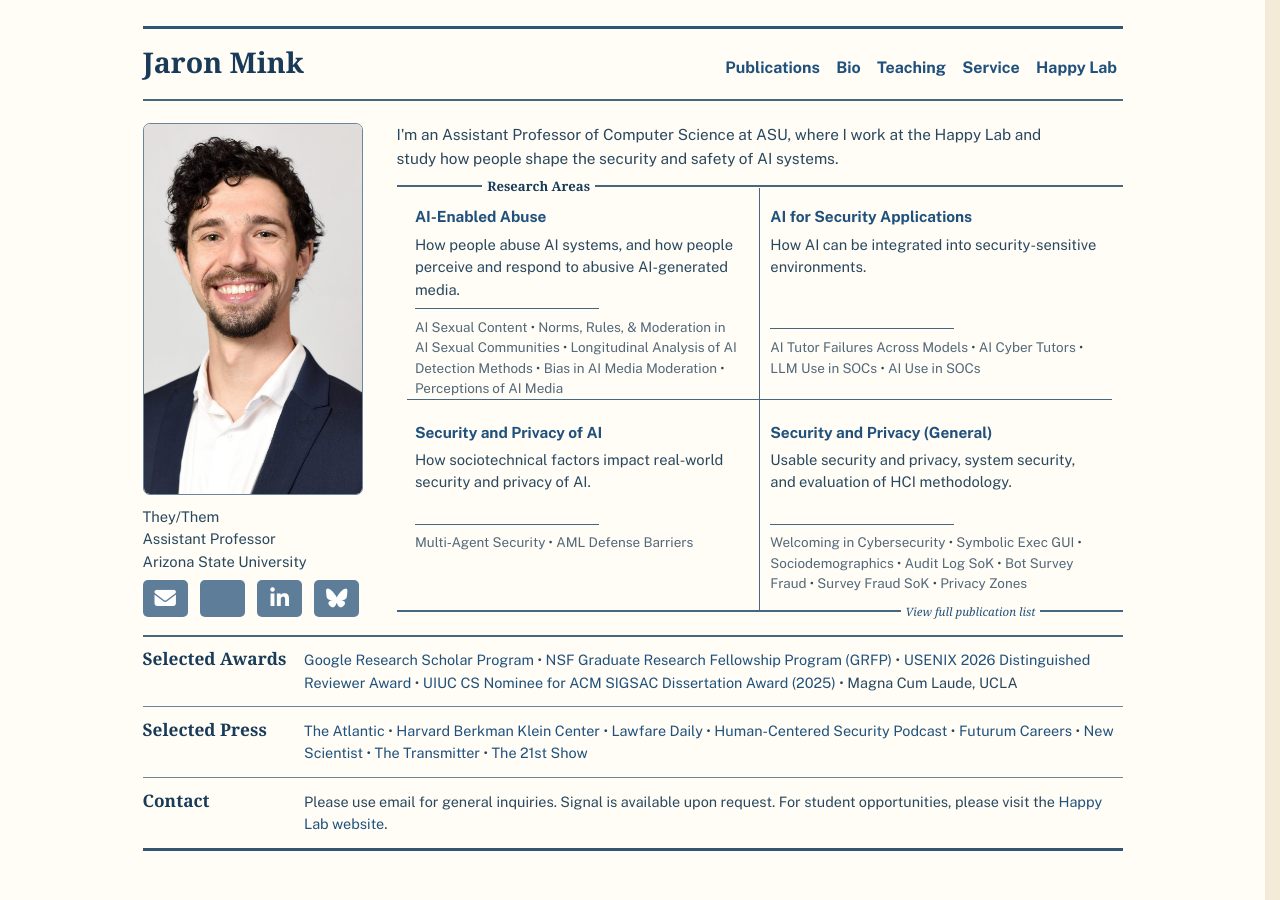
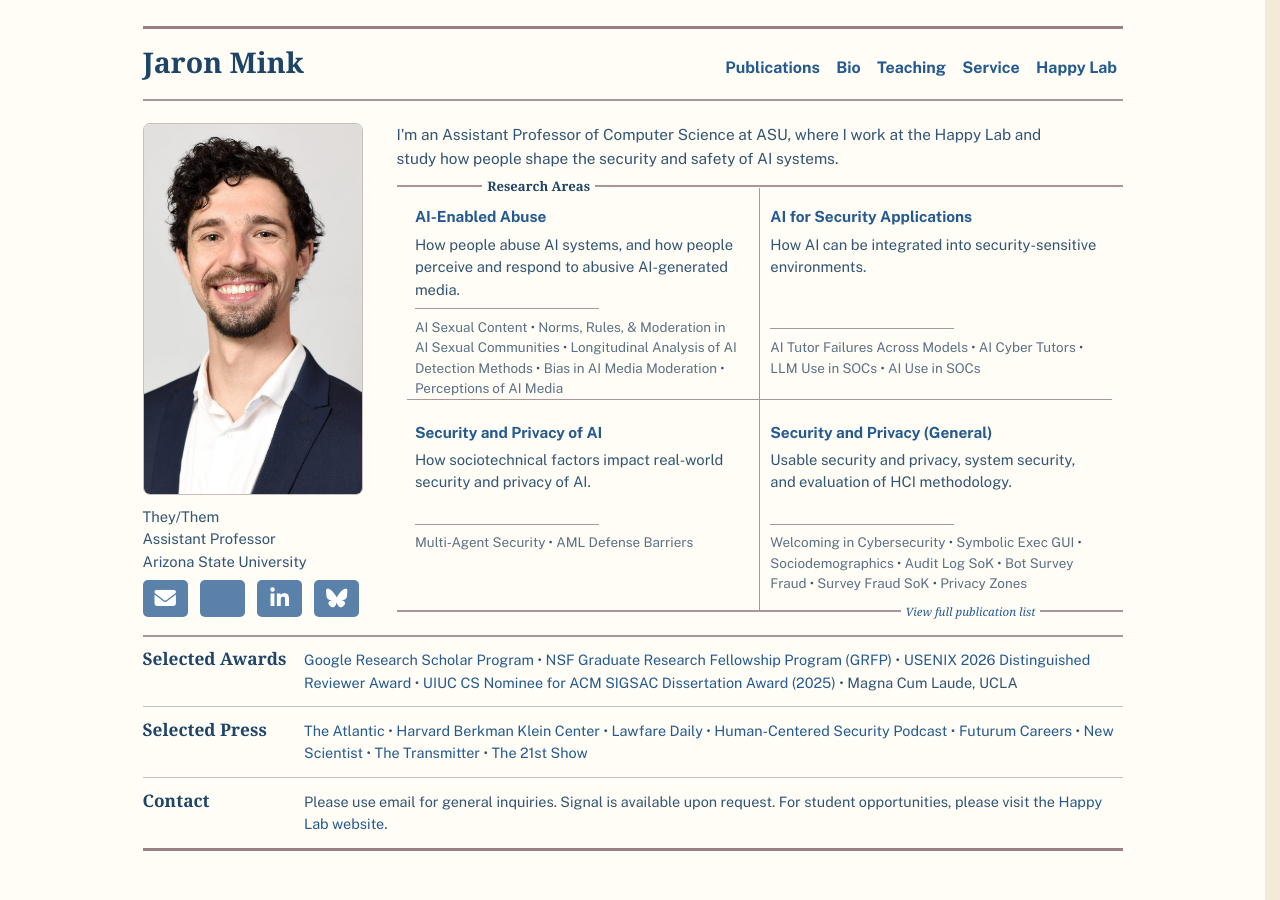
Before and after one commit to JaronMink/personal-website, a Jekyll site: the page built from index.md, in a window 1280 px wide. Built offline with Jekyll 4.4.1, drawn with Linux system fonts in a browser that asks for light colours; some web fonts are replaced.

Commit message:
Restore blue and rose personal site palette

```diff
--- a/_sass/minimal-light.scss
+++ b/_sass/minimal-light.scss
@@ -36,8 +36,8 @@
 // - "paper-pencil" = paper-and-pencil combo
 // - "board" = active tan light mode and crisp slate dark mode
 // - "pastel-vase" = warm ivory with cornflower-blue and blush accents
-// - "blue-yellow" = ink-blue type and rules on pale yellow paper
-$palette-choice: "blue-yellow";
+// - "tri-pastel" = restrained blue, red, and yellow accents
+$palette-choice: "tri-pastel";
 $research-board-enabled: false !default;
 
 $palettes: (
@@ -193,23 +193,23 @@ $palettes: (
       map-speck: rgba(220, 228, 236, 0.07)
     )
   ),
-  "blue-yellow": (
+  "tri-pastel": (
     light: (
       bg: #fffdf5,
       surface: #fffefa,
-      text: #294860,
-      muted: #52687b,
-      heading: #193b59,
-      link: #20517d,
-      link-hover: #123a5c,
-      border: #c5d3df,
+      text: #315574,
+      muted: #5b7185,
+      heading: #1e4468,
+      link: #245a91,
+      link-hover: #17446f,
+      border: #dcc8c9,
       accent: #f5e8bb,
-      icon-bg: #2b547a,
+      icon-bg: #245a91,
       icon-bg-hover: #000000,
-      map-wash: #f8f1d9,
-      map-ink: #193b59,
-      map-rule: #315674,
-      map-smudge: #315674,
+      map-wash: #f8eddb,
+      map-ink: #1e4468,
+      map-rule: #846469,
+      map-smudge: #846469,
       map-speck: rgba(41, 38, 42, 0.06)
     ),
     dark: (
@@ -220,14 +220,14 @@ $palettes: (
       heading: #e0efff,
       link: #bddcff,
       link-hover: #ffffff,
-      border: #526579,
+      border: #66575e,
       accent: #4a4435,
       icon-bg: #426b98,
       icon-bg-hover: #315885,
       map-wash: #202731,
       map-ink: #e0efff,
-      map-rule: #718cac,
-      map-smudge: #718cac,
+      map-rule: #a88089,
+      map-smudge: #a88089,
       map-speck: rgba(220, 228, 236, 0.07)
     )
   ),
@@ -321,11 +321,11 @@ $palettes: (
     var(--theme-text-transition);
 }
 
-@if $palette-choice == "blue-yellow" {
+@if $palette-choice == "tri-pastel" {
   :root {
-    --rule-frame-color: var(--map-rule);
-    --rule-section-color: color-mix(in srgb, var(--map-rule) 90%, var(--surface));
-    --rule-detail-color: color-mix(in srgb, var(--map-rule) 72%, var(--surface));
+    --rule-frame-color: color-mix(in srgb, var(--map-rule) 82%, var(--surface));
+    --rule-section-color: color-mix(in srgb, var(--map-rule) 68%, var(--surface));
+    --rule-detail-color: color-mix(in srgb, var(--map-rule) 42%, var(--surface));
   }
 }
 
```
